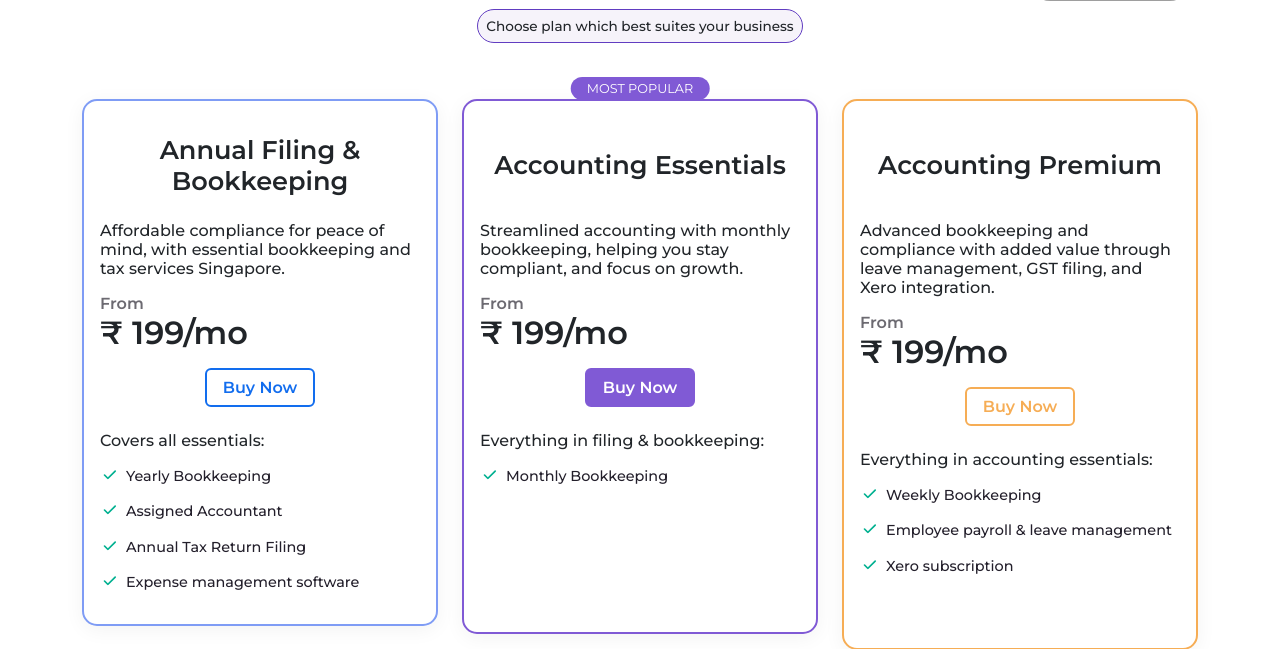
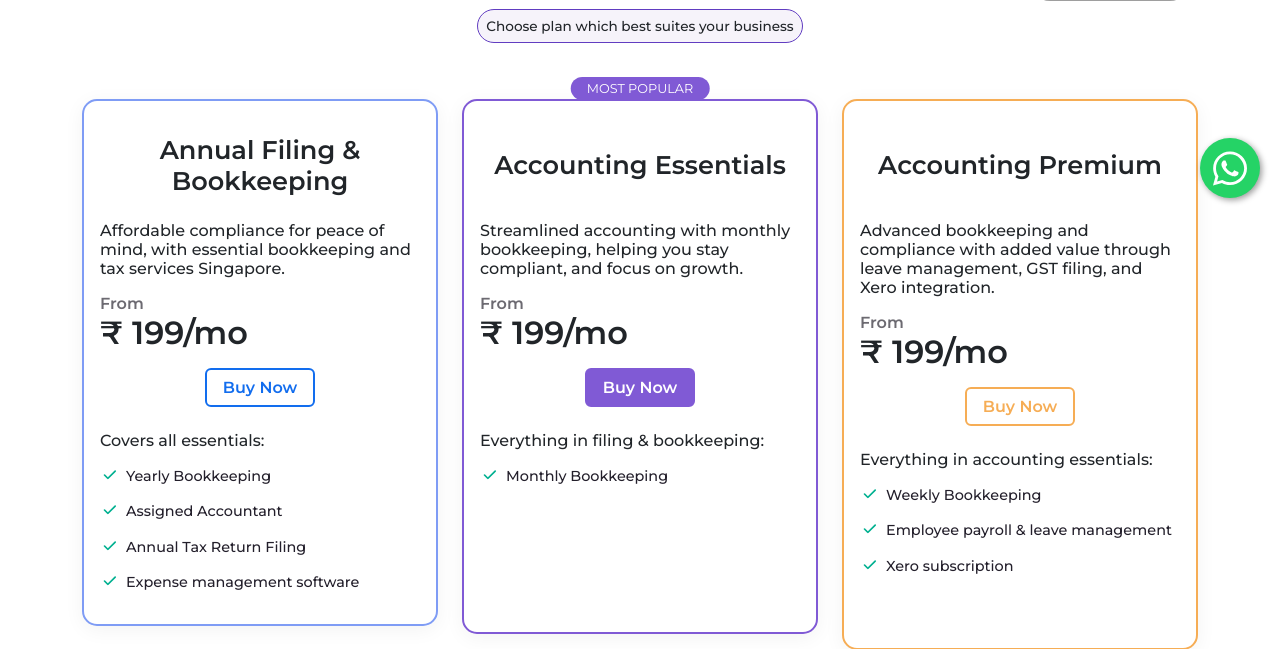
Before and after one commit to shivam4srtech/charteredweb, a PHP site: page /accounts.html in a window 1280 px wide. Shown: the part 582-1231 px from the top of the page. Run offline with PHP 8.4, Linux system fonts and the light colour scheme; grey boxes are pictures that could not be loaded.

Commit message:
floating whatsapp

```diff
--- a/accounts.html
+++ b/accounts.html
@@ -1283,6 +1283,11 @@
     </div>
   </div>
 </section>
+<a class="floatingIcon" href="https://wa.me/916300347380/?text=Hello, I redirected here from charteredone.com, I need more info on this." title="Connect on WhatsApp" target="_blank">
+    <svg xmlns="http://www.w3.org/2000/svg" viewBox="0 0 448 512">
+        <path d="M380.9 97.1c-41.9-42-97.7-65.1-157-65.1-122.4 0-222 99.6-222 222 0 39.1 10.2 77.3 29.6 111L0 480 117.7 449.1c32.4 17.7 68.9 27 106.1 27l.1 0c122.3 0 224.1-99.6 224.1-222 0-59.3-25.2-115-67.1-157zm-157 341.6c-33.2 0-65.7-8.9-94-25.7l-6.7-4-69.8 18.3 18.6-68.1-4.4-7c-18.5-29.4-28.2-63.3-28.2-98.2 0-101.7 82.8-184.5 184.6-184.5 49.3 0 95.6 19.2 130.4 54.1s56.2 81.2 56.1 130.5c0 101.8-84.9 184.6-186.6 184.6zM325.1 300.5c-5.5-2.8-32.8-16.2-37.9-18-5.1-1.9-8.8-2.8-12.5 2.8s-14.3 18-17.6 21.8c-3.2 3.7-6.5 4.2-12 1.4-32.6-16.3-54-29.1-75.5-66-5.7-9.8 5.7-9.1 16.3-30.3 1.8-3.7 .9-6.9-.5-9.7s-12.5-30.1-17.1-41.2c-4.5-10.8-9.1-9.3-12.5-9.5-3.2-.2-6.9-.2-10.6-.2s-9.7 1.4-14.8 6.9c-5.1 5.6-19.4 19-19.4 46.3s19.9 53.7 22.6 57.4c2.8 3.7 39.1 59.7 94.8 83.8 35.2 15.2 49 16.5 66.6 13.9 10.7-1.6 32.8-13.4 37.4-26.4s4.6-24.1 3.2-26.4c-1.3-2.5-5-3.9-10.5-6.6z"/>
+    </svg>
+</a>
 <footer class="webFooter">
         <div class="footerTop">
             <div class="container mb-4">
--- a/css/accounts.css
+++ b/css/accounts.css
@@ -649,3 +649,22 @@ ease-in-out;
         height: 55px;
       }
     }
+    .floatingIcon{
+    position: fixed;
+    display: inline-flex;
+    justify-content: center;
+    align-items: center;
+    border-radius: 50%;
+    width: 60px;
+    height: 60px;
+    padding: 3px;
+    background-color: #25d366;
+    box-shadow: 2px 2px 6px rgba(0, 0, 0, .4);
+    bottom: 20px;
+    right: 20px;
+    z-index: 10;
+}
+.floatingIcon svg{
+   width: 34px;
+   fill: #fff;
+}
```
